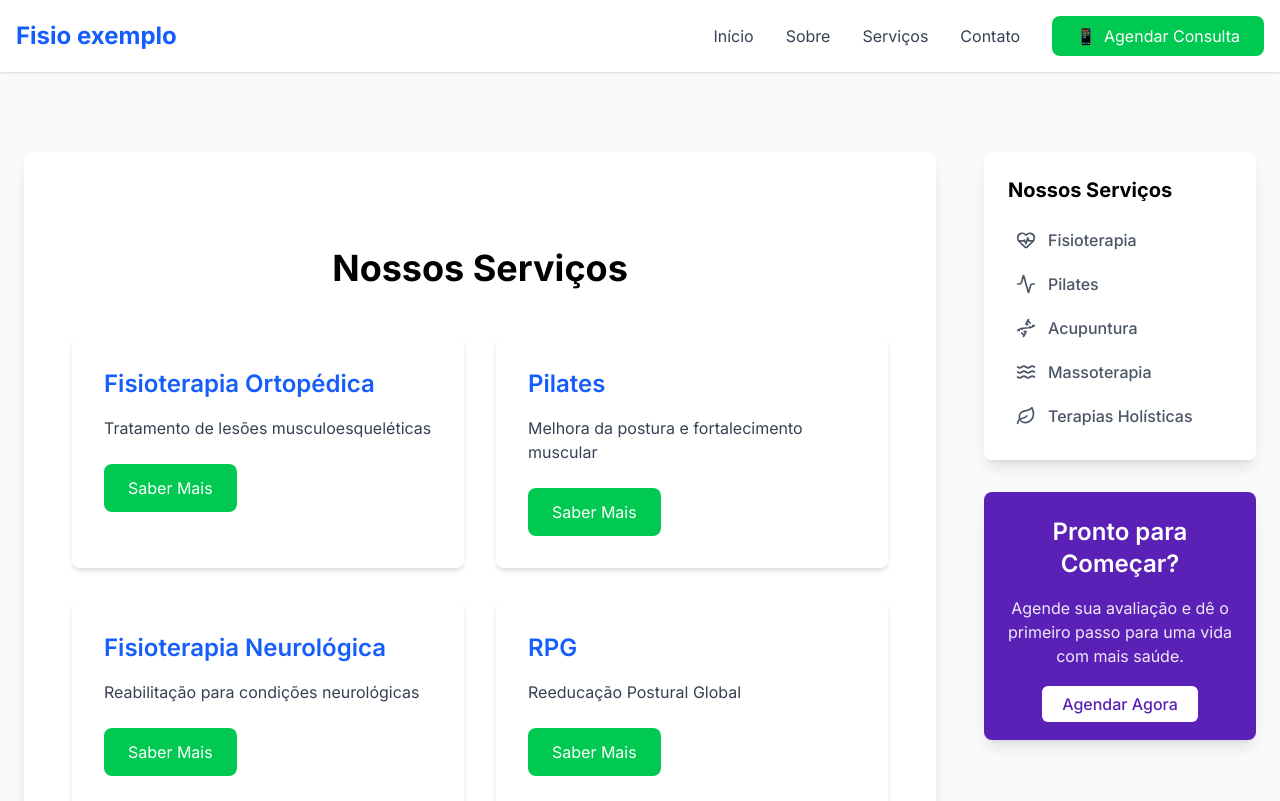
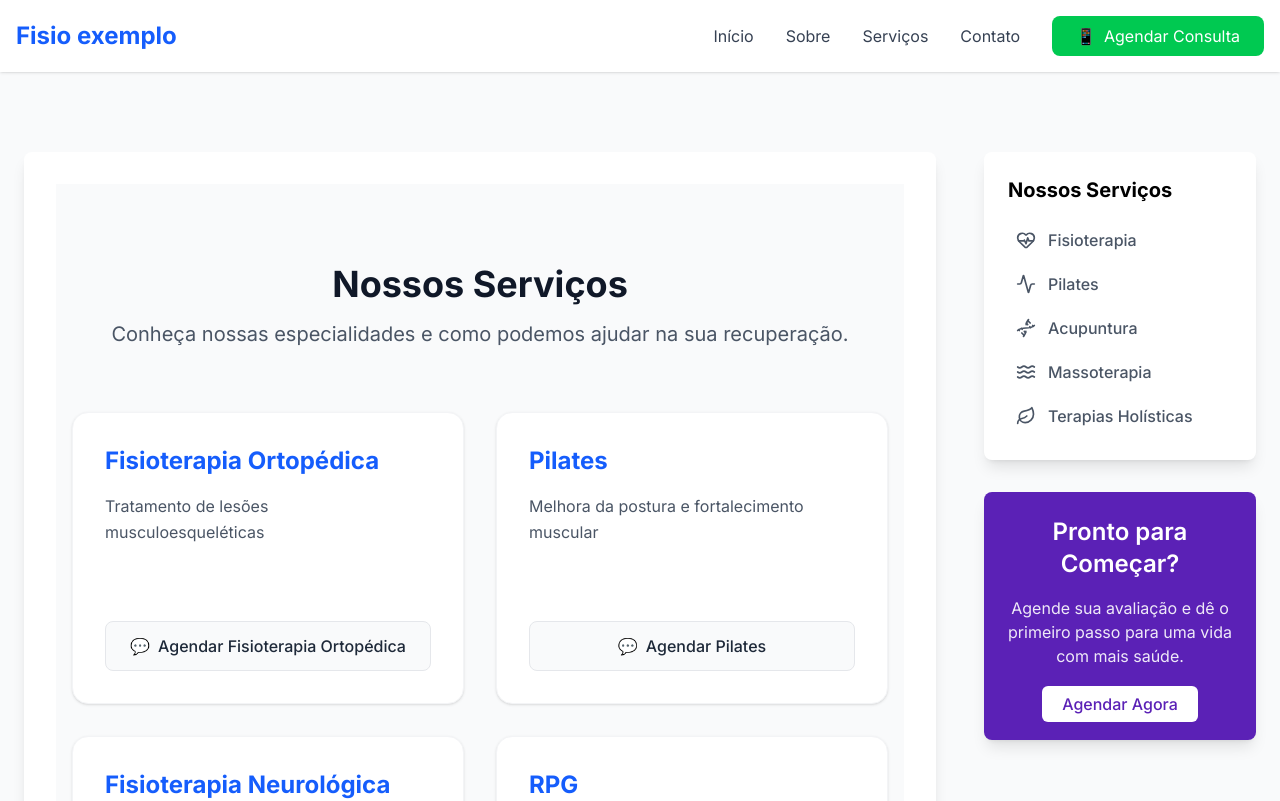
Before and after one commit to Kvothe000/template-site-saude, a Next.js app: page /servicos in a window 1280 px wide. Shown: the top 801 px of the page. Built offline with nearby package versions, Linux system fonts and the light colour scheme.

Commit message:
atualizado

```diff
--- a/app/agendamento/page.tsx
+++ /dev/null
@@ -1,60 +0,0 @@
-// Arquivo: app/agendamento/page.tsx
-"use client"; // IMPORTANTE! O widget do Calendly é interativo
-
-// 1. Importe o widget do pacote que instalamos
-import { InlineWidget } from "react-calendly";
-
-export default function AgendamentoPage() {
-
-  // 2. !! SUA TAREFA !!
-  // Substitua este link pelo link REAL do Calendly da sua tia
-  // (Pode ser o link geral dela ou de um evento específico)
-  const calendlyUrl = "https://calendly.com/daianeborges/avaliacao-fisio"; // <-- SUBSTITUA AQUI
-
-  return (
-    <main className="min-h-screen bg-gray-50">
-
-      {/* === Seção Hero === */}
-      <section className="bg-white py-20 text-center">
-        <div className="container mx-auto px-6">
-          <h1 className="text-4xl md:text-5xl font-bold text-brand-secondary">
-            Agende sua Consulta
-          </h1>
-          <p className="text-lg md:text-xl text-gray-600 mt-4 max-w-2xl mx-auto">
-            Escolha o melhor horário para você. Nossa agenda é sincronizada
-            em tempo real com nossos profissionais.
-          </p>
-        </div>
-      </section>
-
-      {/* === Seção do Widget === */}
-      <section className="py-12">
-        <div className="container mx-auto px-6">
-          {/* O widget fica mais profissional dentro de um "card" */}
-          <div className="bg-white rounded-lg shadow-xl overflow-hidden border border-gray-200">
-
-            {/* 3. Este é o componente mágico do Calendly */}
-            <InlineWidget
-              url={calendlyUrl}
-
-              // Define a altura do widget
-              styles={{
-                height: '800px',
-                minWidth: '320px',
-              }}
-
-              // BÔNUS: Vamos estilizar o Calendly com a cor da nossa marca!
-              pageSettings={{
-                backgroundColor: 'ffffff',
-                hideEventTypeDetails: false,
-                hideLandingPageDetails: false,
-                primaryColor: '5B21B6', // Nosso Roxo!
-                textColor: '1F2937', // Nosso Verde/Preto
-              }}
-            />
-          </div>
-        </div>
-      </section>
-    </main>
-  );
-}
--- a/app/servicos/page.tsx
+++ b/app/servicos/page.tsx
@@ -1,41 +1,44 @@
-
 import { siteConfig } from '@/config/site-info'
 
 export default function Services() {
   const whatsappNumber = siteConfig.phone.replace(/\D/g, '')
 
   return (
-    <div className="min-h-screen flex flex-col">
-
-      <main className="flex-grow py-16">
+    // Removemos min-h-screen, Header e Footer pois o layout já cuida disso
+    <main className="py-20 bg-gray-50">
       <div className="container mx-auto px-4">
-          <h1 className="text-4xl font-bold text-center mb-12">
+        <div className="text-center max-w-3xl mx-auto mb-16">
+          <h1 className="text-4xl font-bold mb-4 text-gray-900">
             {siteConfig.services.title}
           </h1>
+          <p className="text-xl text-gray-600">
+            Conheça nossas especialidades e como podemos ajudar na sua recuperação.
+          </p>
+        </div>
 
-          <div className="grid grid-cols-1 md:grid-cols-2 lg:grid-cols-2 gap-8 max-w-6xl mx-auto">
+        <div className="grid grid-cols-1 md:grid-cols-2 gap-8 max-w-5xl mx-auto">
           {siteConfig.services.items.map((service, index) => (
-              <div key={index} className="bg-white rounded-lg shadow-md p-8 hover:shadow-lg transition">
-                <h2 className="text-2xl font-semibold mb-4 text-blue-600">
+            <div key={index} className="bg-white rounded-2xl shadow-sm border border-gray-100 p-8 hover:shadow-xl transition duration-300 group">
+              <h2 className="text-2xl font-bold mb-4 text-blue-600 group-hover:text-blue-700 transition">
                 {service.title}
               </h2>
-                <p className="text-gray-700 mb-6">
+              <p className="text-gray-600 mb-8 leading-relaxed h-24 overflow-hidden">
                 {service.description}
               </p>
+
+              {/* BOTÃO WHATSAPP DIRETO (Matador de Vendas) */}
               <a
-                  href={`https://wa.me/55${whatsappNumber}?text=Olá! Gostaria de saber mais sobre ${service.title}`}
+                href={`https://wa.me/55${whatsappNumber}?text=Olá! Gostaria de saber mais sobre o tratamento de ${encodeURIComponent(service.title)}`}
                 target="_blank"
                 rel="noopener noreferrer"
-                  className="bg-green-500 text-white px-6 py-3 rounded-lg hover:bg-green-600 transition inline-block"
+                className="w-full flex items-center justify-center gap-2 bg-gray-50 text-gray-800 px-6 py-3 rounded-lg font-medium hover:bg-green-500 hover:text-white transition-all duration-300 border border-gray-200 hover:border-green-500"
               >
-                  Saber Mais
+                <span>💬</span> Agendar {service.title}
               </a>
             </div>
           ))}
         </div>
       </div>
     </main>
-
-    </div>
   )
 }
```
Lines whose indentation alone changed are shown as unchanged.
